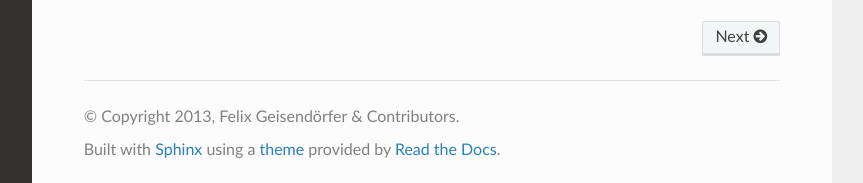
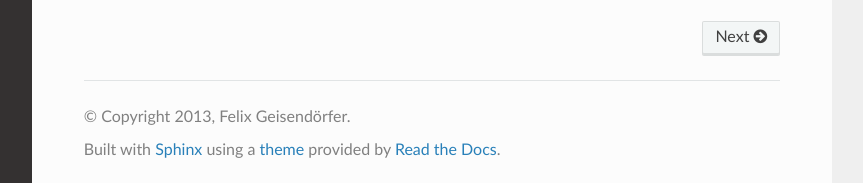
Before and after one commit to felixge/godrone, a Sphinx documentation site: the page built from docs/index.rst, in a window 1280 px wide and 1320 px high. Shown: the part 1134-1317 px from the top of the window, without its empty margins (268-1131 px from the left). Built offline with Sphinx 7.4.7 and the Read the Docs theme 2.0.0, drawn with Linux system fonts in a browser that asks for light colours.

Commit message:
Fix read the docs build

```diff
--- a/docs/conf.py
+++ b/docs/conf.py
@@ -14,7 +14,6 @@
 
 import sys
 import os
-import sphinx_rtd_theme
 
 # If extensions (or modules to document with autodoc) are in another directory,
 # add these directories to sys.path here. If the directory is relative to the
@@ -45,7 +44,7 @@
 
 # General information about the project.
 project = u'GoDrone'
-copyright = u'2013, Felix Geisendörfer & Contributors'
+copyright = u'2013, Felix Geisendörfer'
 
 # The version info for the project you're documenting, acts as replacement for
 # |version| and |release|, also used in various other places throughout the
@@ -99,7 +98,7 @@
 
 # The theme to use for HTML and HTML Help pages.  See the documentation for
 # a list of builtin themes.
-html_theme = 'sphinx_rtd_theme'
+html_theme = 'default'
 
 # Theme options are theme-specific and customize the look and feel of a theme
 # further.  For a list of options available for each theme, see the
@@ -107,7 +106,7 @@
 #html_theme_options = {}
 
 # Add any paths that contain custom themes here, relative to this directory.
-html_theme_path = [sphinx_rtd_theme.get_html_theme_path()]
+#html_theme_path = []
 
 # The name for this set of Sphinx documents.  If None, it defaults to
 # "<project> v<release> documentation".
@@ -257,3 +256,11 @@
 
 # If true, do not generate a @detailmenu in the "Top" node's menu.
 #texinfo_no_detailmenu = False
+
+# on_rtd is whether we are on readthedocs.org, this line of code grabbed from docs.readthedocs.org
+on_rtd = os.environ.get('READTHEDOCS', None) == 'True'
+
+if not on_rtd:  # only import and set the theme if we're building docs locally
+    import sphinx_rtd_theme
+    html_theme = 'sphinx_rtd_theme'
+    html_theme_path = [sphinx_rtd_theme.get_html_theme_path()]
```
